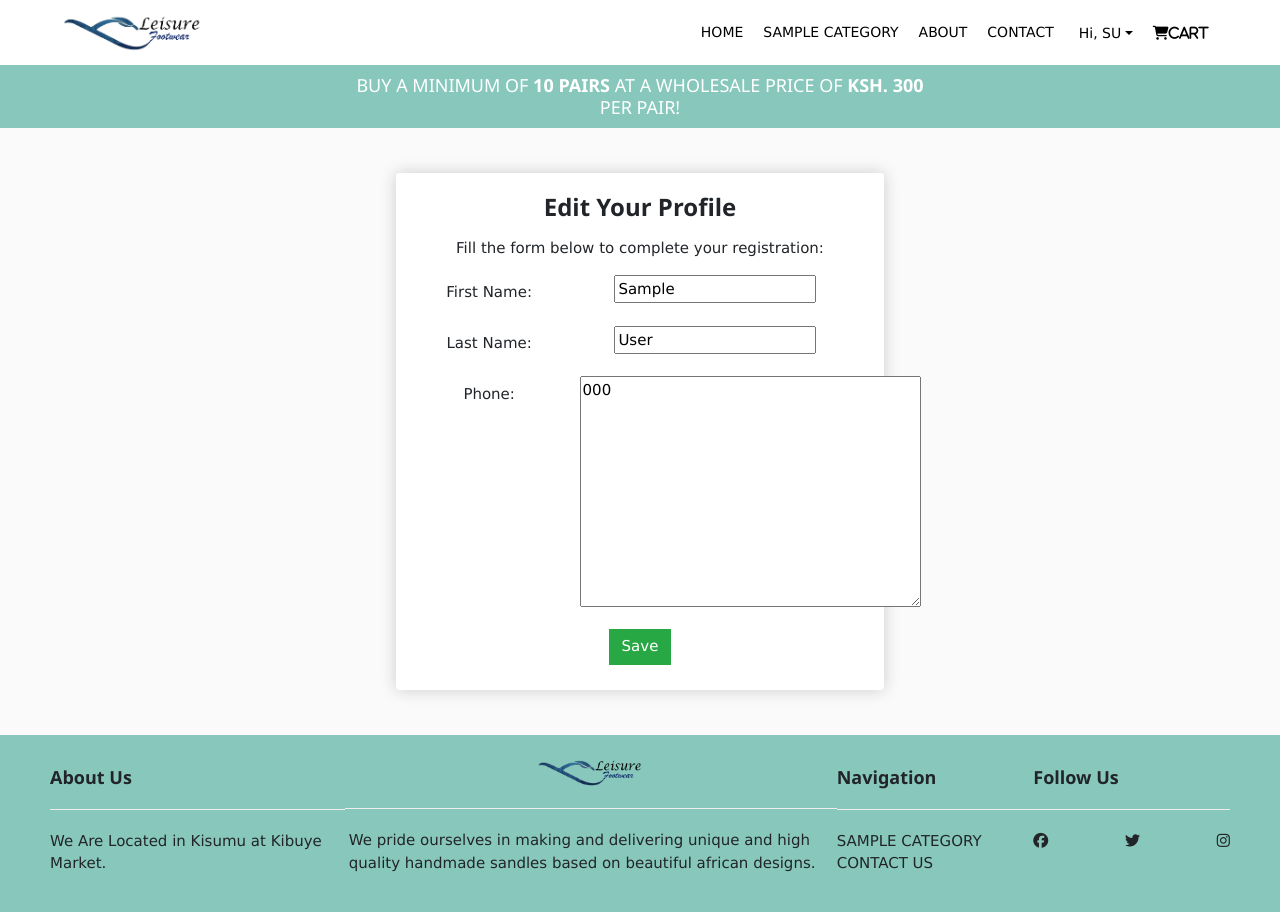
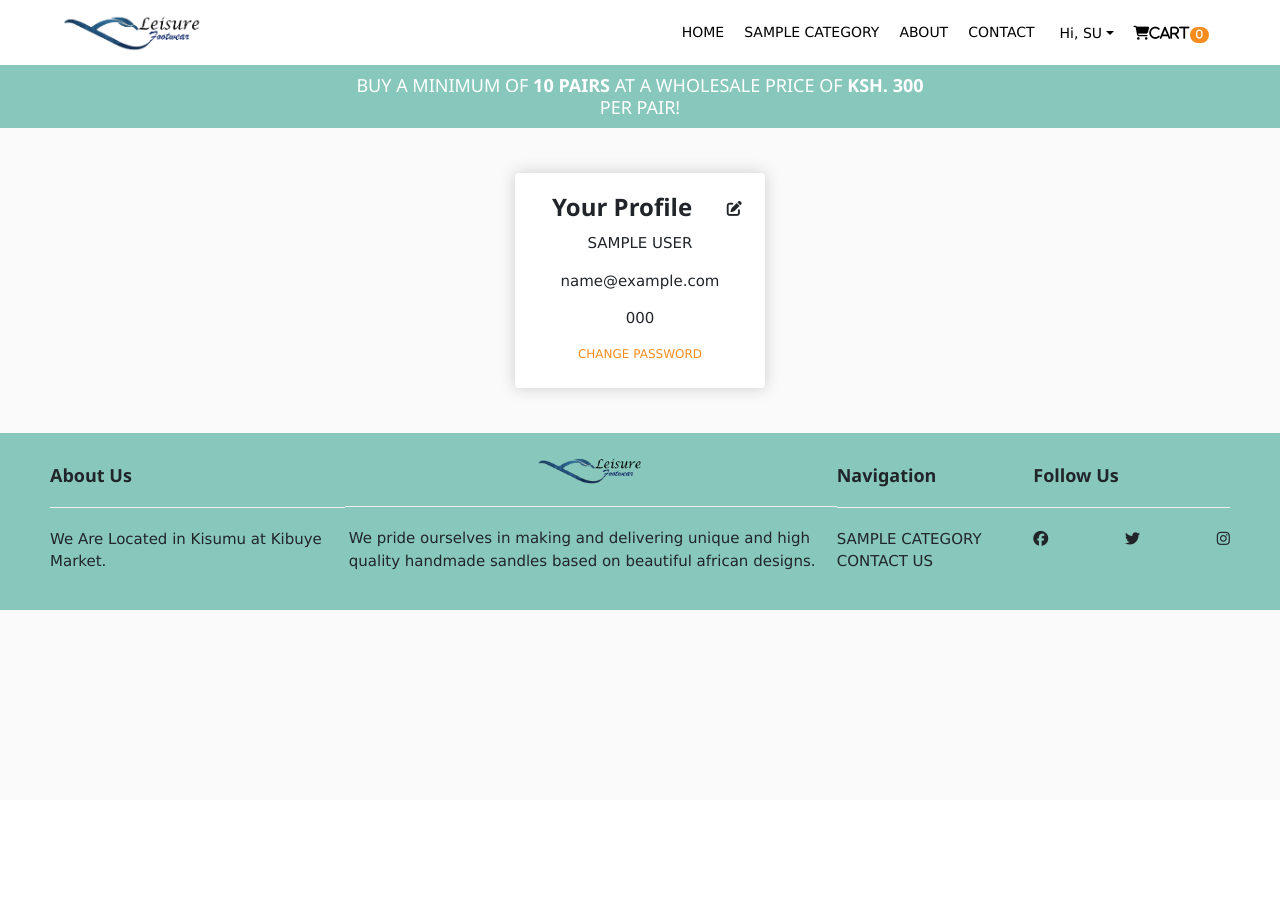
Before and after one commit to MidusaBenito/ecommerce, a Django app: page /profile/ in a window 1280 px wide. After the commit the page ends 610 px from the top, so only its background shows below. Run offline with Django 3.2, Linux system fonts and the light colour scheme; a user stored in the database is signed in; tables that the repository leaves empty hold one stand-in row (values such as "Sample post"); some libraries are stand-ins or nearby versions.

Commit message:
almost done

```diff
--- a/ecommerce/settings.py
+++ b/ecommerce/settings.py
@@ -26,7 +26,7 @@ BASE_DIR = Path(__file__).resolve().parent.parent
 SECRET_KEY = 'fyz4gk#o36wg^k(9zv)--6*%pwa8(8kasy!gkppezg-rb4hb=8'
 
 # SECURITY WARNING: don't run with debug turned on in production!
-DEBUG = True
+DEBUG = False
 
 #ALLOWED_HOSTS = ['127.0.0.1']
 
@@ -83,6 +83,7 @@ TEMPLATES = [
                 'django.contrib.auth.context_processors.auth',
                 'django.contrib.messages.context_processors.messages',
                 'store.context_processors.categories_processor',
+                'store.context_processors.cart_items',
             ],
         },
     },
--- a/store/context_processors.py
+++ b/store/context_processors.py
@@ -1,4 +1,10 @@
 from .models import Category
+from . utils import cookieCart, cartData
 def categories_processor(request):
     categories = Category.objects.all()
     return {'categories': categories}
+
+def cart_items(request):
+    data = cartData(request)
+    cartItems = data['cartItems']
+    return {'cartItems': cartItems}
--- a/store/static/css/main.css
+++ b/store/static/css/main.css
@@ -171,10 +171,22 @@ body {
 .site_mob{
     display: none;
 }
-.navbar .nav-link:hover{
+.navbar .nahover:hover{
 background-color:rgb(136, 200, 188);
 font-weight: bold;
 }
+.unique:hover{
+  color:#f68b1e !important;
+  font-weight: bold;
+  }
+ .site_mob .mobunique:hover{
+    color:#f68b1e !important;
+    font-weight: bold;
+    }
+  .badge{
+    background-color: #f68b1e;
+    color:white;
+  }
 .navbar .selected{
   background-color:rgb(136, 200, 188);
 font-weight: bold;
@@ -410,6 +422,22 @@ footer h5{
 .subproduct-grid:hover{
 	box-shadow: 0 4px 8px 0 rgba(0, 0, 0, 0.2), 0 6px 20px 0 rgba(0, 0, 0, 0.19);
 }
+
+@media screen and (min-width:1094px){
+  .price-tag{
+    font-size:1.1rem;
+  }
+}
+@media screen and (max-width:990px){
+  .price-tag{
+    font-size:.8rem;
+  }
+}
+@media screen and (max-width:1094px) and (min-width:990px){
+  .price-tag{
+    font-size:.65rem;
+  }
+}
 @media screen and (max-width:992px) and (min-width:768px){
   .subbtn{
     font-size: .6rem;
--- a/store/static/js/mainn.js
+++ b/store/static/js/mainn.js
@@ -14,6 +14,22 @@ $(document).ready(function() {
     }
     }
 
+    function showEditForm(){
+      $('#prof-edit').on('click', function(e){
+        e.preventDefault();
+      });
+    }
+    function preventIt(){
+      $('#justwords').on('click', function(e){
+        e.preventDefault();
+      });
+    }
+    function preventIt2(){
+      $('#justwords2').on('click', function(e){
+        e.preventDefault();
+      });
+    }
+
     /*function modalShow(){
         $('#contshow').removeClass('hidden');
     }
@@ -21,6 +37,9 @@ $(document).ready(function() {
         $('#contshow').addClass('hidden');
     } */
       heroCarousel();
+      showEditForm();
+      preventIt();
+      preventIt2();
 
     /*
       $('#show-modal').on('click', function(e){
--- a/store/templates/store/password_change_form.html
+++ b/store/templates/registration/password_change_form.html
@@ -6,11 +6,11 @@
     <div class="box-element ">
         <div class="cart-row1 px-4">
         <h3 style="font-weight:600;">Change Your Password</h3>
-        <p style="font-weight:550;">>Use the form below to change your password:</p>
+        <p style="font-weight:550;">Use the form below to change your password:</p>
         <form method='post'class="pb-3">
             {{ form.as_p }}
             {% csrf_token %}
-            <input class="btn btn-success btn-block" type="submit" value="Change">
+            <input class="btn btn-success" type="submit" value="Change">
         </form>
         </div>
     </div>
--- a/store/templates/store/base.html
+++ b/store/templates/store/base.html
@@ -68,7 +68,7 @@
       <div class="site_mob ml-auto">
         <ul class="navbar-nav">
           {% if user.is_authenticated %}
-            <li class="nav-item dropdown"><a href="#" class="nav-link btn dropdown-toggle" role="button" id="dropdownMenuLink" data-toggle="dropdown" aria-haspopup="true" aria-expanded="false">Hi, {{user.customer.first_name|upper|make_list|first}}{{user.customer.last_name|upper|make_list|first}}</a>
+            <li class="dropdown nav-item"><a href="#" class="nav-link mobunique dropdown-toggle" role="button" id="dropdownMenuLink" data-toggle="dropdown" aria-haspopup="true" aria-expanded="false">Hi, {{user.customer.first_name|upper|make_list|first}}{{user.customer.last_name|upper|make_list|first}}</a>
 
             <div style="position:absolute;" class="dropdown-menu" aria-labelledby="dropdownMenuLink">
               <a href="{% url 'profile' %}" class="dropdown-item">Profile</a>
@@ -77,7 +77,7 @@
             </div>
             </li>
            {% else %}
-            <li class="nav-item dropdown"><a href="#" class="nav-link btn dropdown-toggle" role="button" id="dropdownMenuLink" data-toggle="dropdown" aria-haspopup="true" aria-expanded="false"><i class="fas fa-user">Login</i></a>
+            <li class=" dropdown nav-item "><a href="#" class="nav-link mobunique dropdown-toggle" role="button" id="dropdownMenuLink" data-toggle="dropdown" aria-haspopup="true" aria-expanded="false"><i class="fas fa-user">Login</i></a>
               <div style="position:absolute;" class="dropdown-menu" aria-labelledby="dropdownMenuLink">
                 <a href="{% url 'login' %}" class="dropdown-item">Login</a>
                 <div class="dropdown-divider"></div>
@@ -85,7 +85,7 @@
               </div>
             </li>
             {% endif %}
-          <li style="padding-top:2.1px;" class="nav-item"><a href="{% url 'cart' %}" class="nav-link"><i class="fas fa-shopping-cart">Cart<span class="badge badge-pill badge-success">{{cartItems}}</span></i></a></li>
+          <li style="padding-top:2.1px;" class="nav-item"><a href="{% url 'cart' %}" class="nav-link mobunique"><i class="fas fa-shopping-cart">Cart<span class="badge badge-pill">{{cartItems}}</span></i></a></li>
         </ul>
       </div>
       <button class="navbar-toggler" data-toggle="collapse" data-target="#navbarCollapse">
@@ -95,18 +95,18 @@
         </button>
         <div class="collapse navbar-collapse" id="navbarCollapse">
           <ul class="navbar-nav ml-auto">
-            <li><a href="{% url 'store' %}" class="nav-link">HOME</a></li>
+            <li><a href="{% url 'store' %}" class="nav-link nahover" id="switched">HOME</a></li>
             {% for c in categories %}
-            <li {% if category.slug == c.slug %} class="#nav-item selected" {% else %} class="nav-item" {% endif %}><a href="{{ c.get_absolute_url }}" class="nav-link">{{c.name|upper}}</a></li>
+            <li {% if category.slug == c.slug %} class="#nav-item selected" {% else %} class="nav-item" {% endif %}><a href="{{ c.get_absolute_url }}" class="nav-link nahover">{{c.name|upper}}</a></li>
             {% endfor %}
-            <li class="nav-item"><a href="#" class="nav-link">ABOUT</a></li>
-            <li class="nav-item"><a href="#" class="nav-link">CONTACT</a></li>
+            <li class="nav-item"><a href="#" class="nav-link nahover" id="switched">ABOUT</a></li>
+            <li class="nav-item"><a href="#" class="nav-link nahover" id="switched">CONTACT</a></li>
           </ul>
         </div>
         <div class="site_icons">
           <ul class="navbar-nav">
             {% if user.is_authenticated %}
-            <li class=" dropdown nav-item "><a href="#" class="nav-link dropdown-toggle" role="button" id="dropdownMenuLink" data-toggle="dropdown" aria-expanded="false">Hi, {{user.customer.first_name|upper|make_list|first}}{{user.customer.last_name|upper|make_list|first}}</a>
+            <li class=" dropdown nav-item "><a href="#" class="nav-link unique dropdown-toggle" role="button" id="dropdownMenuLink" data-toggle="dropdown" aria-expanded="false">Hi, {{user.customer.first_name|upper|make_list|first}}{{user.customer.last_name|upper|make_list|first}}</a>
 
             <div class="dropdown-menu" aria-labelledby="navbarDropdownMenuLink">
               <a href="{% url 'profile' %}" class="dropdown-item">Profile</a>
@@ -115,7 +115,7 @@
             </div>
             </li>
             {% else %}
-            <li class=" dropdown nav-item"><a href="#" class="nav-link btn dropdown-toggle" role="button" id="dropdownMenuLink" data-toggle="dropdown" aria-haspopup="true" aria-expanded="false"><i class="fas fa-user">Login</i></a>
+            <li class=" dropdown nav-item"><a href="#" class="nav-link unique dropdown-toggle" role="button" id="dropdownMenuLink" data-toggle="dropdown" aria-haspopup="true" aria-expanded="false"><i class="fas fa-user">Login</i></a>
               <div class="dropdown-menu" aria-labelledby="dropdownMenuLink">
                 <a href="{% url 'login' %}" class="dropdown-item">Login</a>
                 <div class="dropdown-divider"></div>
@@ -123,7 +123,7 @@
               </div>
             </li>
            {% endif %}
-            <li style="padding-top:1.8px;" class="nav-item shapeit"><a href="{% url 'cart' %}" class="nav-link"><i class="fas fa-shopping-cart">Cart<span class="badge badge-pill badge-success">{{cartItems}}</span></i></a></li>
+            <li style="padding-top:1.8px;" class="nav-item shapeit"><a href="{% url 'cart' %}" class="nav-link unique"><i class="fas fa-shopping-cart">Cart<span class="badge badge-pill">{{cartItems}}</span></i></a></li>
 
           </ul>
         </div>
@@ -138,12 +138,12 @@
           <div class="row">
       <div class="piece w3-animate-zoom">
         <div class="col">
-          <h3 class="sales-text"><a href="#">Buy a Minimum of <b>10 Pairs</b> at a Wholesale Price of <b>Ksh. 300</b> per pair! </a></h3>
+          <h3 class="sales-text"><a href="#" id="justwords" >Buy a Minimum of <b>10 Pairs</b> at a Wholesale Price of <b>Ksh. 300</b> per pair! </a></h3>
         </div>
       </div>
       <div class="piece w3-animate-zoom">
         <div class="col">
-          <h3 class="sales-text"><a href="#">We Deliver to Nairobi, Mombasa, Kisumu and All the Major Towns in Kenya.</a></h3>
+          <h3 class="sales-text"><a href="#" id="justwords2" >We Deliver to Nairobi, Mombasa, Kisumu and All the Major Towns in Kenya.</a></h3>
         </div>
       </div>
     </div>
@@ -184,9 +184,9 @@
           <h5 class="">Follow Us</h5>
           <hr>
           <ul class="social-media">
-          <li class="footer-list"><a href="#"><i class=" social-links fa fa-facebook-official"></i></a></li>
+          <li class="footer-list"><a href="https://www.facebook.com/leisurefootwear-224323199003034"><i class=" social-links fa fa-facebook-official"></i></a></li>
           <li class="footer-list"><a href="#"><i class="social-links fa fa-twitter"></i></a></li>
-          <li class="footer-list"><a href="#"><i class="social-links fa fa-instagram"></i></a></li>
+          <li class="footer-list"><a href="https://www.instagram.com/p/CLcBwRIjMJp/?igshid=4tyfskz4b6fm"><i class="social-links fa fa-instagram"></i></a></li>
           </ul>
         </div>
       </div>
--- a/store/templates/store/profile.html
+++ b/store/templates/store/profile.html
@@ -4,6 +4,26 @@
 {% block content%}
 <div class="container d-flex justify-content-center text-center pt-5">
     <div class="box-element ">
+        {% if user.customer.first_name %}
+        <div class="cart-row1 px-4">
+            <div class="row">
+            <div class="col-10"><h3 style="font-weight:600;">Your Profile</h3></div>
+            <div class="col-2 pt-3"><a href="#" id="prof-edit"><i class="fas fa-edit"></i></a></div>
+            </div>
+            <div class="row">
+            <div class="col-12"><p>{{user.customer.first_name|upper}} {{user.customer.last_name|upper}}</p></div>
+            </div>
+            <div class="row">
+            <div class="col-12"><p>{{user.email}}</p></div>
+            </div>
+            <div class="row">
+            <div class="col-12"><p>{{user.customer.phone}}</p></div>
+            </div>
+            <div class="row">
+            <div class="col-12"><a class="btn-link" href="{% url 'password_change' %}"><p style="font-size: .8rem;color:#f68b1e;font-weight:580;">CHANGE PASSWORD</p></a></div>
+            </div>
+        </div>
+        {% else %}
         <div class="cart-row1 px-4">
             <h3 style="font-weight:600;">Edit Your Profile</h3>
         <p style="font-weight:550;color:red;">{{ form.non_field_errors }}</p>
@@ -28,6 +48,7 @@
             <input class="btn btn-success" type="submit" value="Save">
         </form>
         </div>
+        {% endif %}
     </div>
 </div>
 {% endblock %}
--- a/store/templates/store/store.html
+++ b/store/templates/store/store.html
@@ -100,13 +100,13 @@
     <div class="pt-3 col-xs-6 col-sm-6 col-md-4 col-lg-3">
         <a href="{{ sandle.get_absolute_url }}"><img class="thumbnail" src="{% if sandle.image %}{{sandle.image.url}}{% else %}{% static 'img/no_image.png' %}{% endif %}" alt=""></a>
         <div class="box-element product">
-            <a href="{{ sandle.get_absolute_url }}"><h6><strong>{{sandle.name|title|truncatewords:3}}</strong></h6></a>
+            <a href="{{ sandle.get_absolute_url }}"><h6><strong>{{sandle.name|title|truncatewords:4}}</strong></h6></a>
             <h6 style="font-size:.7rem">{{ sandle.category.name.title }}</h6>
             <hr>
             <!--<button data-sandle="{{sandle.id}}" data-action="add" class="btn btn-outline-secondary add-btn text-btn update-cart">Add to Cart</button>-->
             <button type="button" class="btn btn-outline-secondary add-btn text-btn" data-toggle="modal" data-target="#exampleModalCenter{{sandle.id}}">Add to Cart</button>
             <a href="{{ sandle.get_absolute_url }}" class="btn btn-outline-success text-btn ">view</a>
-            <h4 style="display: inline-block; float: right; font-size:.7rem">{{sandle.price}}</h4>
+            <h4 class="price-tag" style="display: inline-block; float: right; color:#28a745; font-weight:600;">KSh&#58; {{sandle.price}}</h4>
         </div>
     </div>
     <!-- Modal -->
--- a/store/views.py
+++ b/store/views.py
@@ -11,8 +11,8 @@ from django.contrib.auth.decorators import login_required
 # Create your views here.
 def store(request, category_slug=None):
     category=None
-    data = cartData(request)
-    cartItems = data['cartItems']
+    #data = cartData(request)
+    #cartItems = data['cartItems']
 
     sandles = get_sandles(request)
     #sandle_sizes = sizes(request)
@@ -27,40 +27,40 @@ def store(request, category_slug=None):
         sandles = sandles.filter(category=category)
         #sandle_sizes = sandle_sizes.filter(category=category)
         #print(sandle_sizes)
-    context = {"category": category,'sandles':sandles,'cartItems': cartItems,"men":men, "ladies":ladies, "children":children, "men_sizes":men_sizes, "ladies_sizes":ladies_sizes, "kids_sizes":kids_sizes}
+    context = {"category": category,'sandles':sandles, "men":men, "ladies":ladies, "children":children, "men_sizes":men_sizes, "ladies_sizes":ladies_sizes, "kids_sizes":kids_sizes}
     return render(request, 'store/store.html', context)
 
 #def sandle_sizes(request):
 
 def sandle_detail(request, id, slug):
-    data = cartData(request)
+    #data = cartData(request)
     #men_sizes=Category.objects.get(id=1).sizes.all()
     #ladies_sizes=Category.objects.get(id=2).sizes.all()
     #kids_sizes=Category.objects.get(id=3).sizes.all()
-    cartItems = data['cartItems']
+    #cartItems = data['cartItems']
     sandle = get_object_or_404(Sandle, id=id, slug=slug)
     cat = (sandle.category)
     sizes = Category.objects.get(name=cat).sizes.order_by('-id')
     due_date = datetime.now() + timedelta(days=7)
     due_date_2 = datetime.now() + timedelta(days=10)
-    context_bound = {'cartItems':cartItems,"sandle":sandle,"due_date":due_date, "due_date_2":due_date_2, "cat": cat, "sizes": sizes}
+    context_bound = {"sandle":sandle,"due_date":due_date, "due_date_2":due_date_2, "cat": cat, "sizes": sizes}
     return render(request,
                     'store/detail.html', context_bound)
 
 def cart(request):
-    data = cartData(request)
-    cartItems = data['cartItems']
+    #data = cartData(request)
+    #cartItems = data['cartItems']
     order = data['order']
     items = data['items']
-    context = {'items':items, 'order':order, 'cartItems':cartItems}
+    context = {'items':items, 'order':order}
     return render(request, 'store/cart.html', context)
 
 def checkout(request):
-    data = cartData(request)
-    cartItems = data['cartItems']
+    #data = cartData(request)
+    #cartItems = data['cartItems']
     order = data['order']
     items = data['items']
-    context = {'items':items, 'order':order, 'cartItems':cartItems}
+    context = {'items':items, 'order':order}
     return render(request, 'store/checkout.html', context)
 
 def updateItems(request):
```
Also changed, not shown: store/templates/registration/password_change.html (renamed from store/templates/store/password_change.html).
